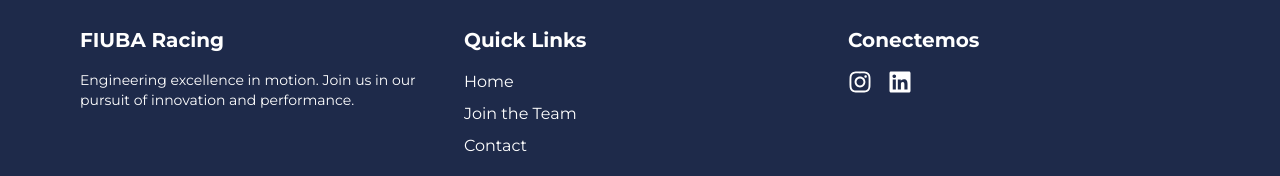
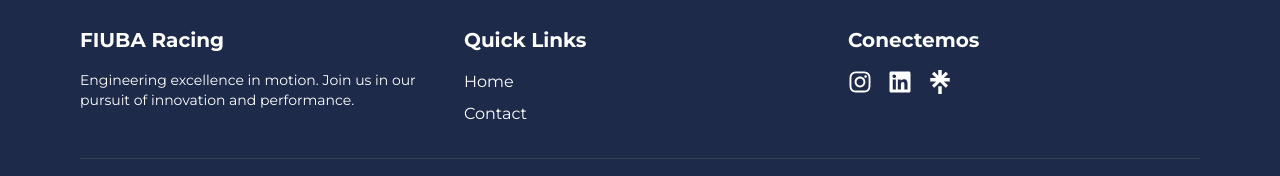
Before and after one commit to Agustin1324/formula-sae-website, a Next.js app: page / in a window 1280 px wide. Shown: the part 6715-6891 px from the top of the page. Built offline with nearby package versions, Linux system fonts and the light colour scheme.

Commit message:
feat: add Linktree link to footer and remove "Join the Team" from quick links

```diff
--- a/components/footer.tsx
+++ b/components/footer.tsx
@@ -1,5 +1,6 @@
 import Link from "next/link";
 import { FaFacebook, FaTwitter, FaInstagram, FaLinkedin } from 'react-icons/fa';
+import { SiLinktree } from 'react-icons/si';
 
 export default function Footer() {
   return (
@@ -14,7 +15,6 @@ export default function Footer() {
             <h3 className="text-xl font-bold mb-4">Quick Links</h3>
             <ul className="space-y-2">
               <li><Link href="/" className="hover:text-[#00A3FF] transition-colors duration-300">Home</Link></li>
-              <li><Link href="/join" className="hover:text-[#00A3FF] transition-colors duration-300">Join the Team</Link></li>
               <li><Link href="/contact" className="hover:text-[#00A3FF] transition-colors duration-300">Contact</Link></li>
             </ul>
           </div>
@@ -33,6 +33,11 @@ export default function Footer() {
                 className="text-white hover:text-[#00A3FF] transition-colors duration-300">
                 <FaLinkedin size={24} />
               </a>
+              <a
+                href="https://linktr.ee/FiubaRacing"
+                className="text-white hover:text-[#00A3FF] transition-colors duration-300">
+                <SiLinktree size={24} />
+              </a>
             </div>
           </div>
         </div>
```
